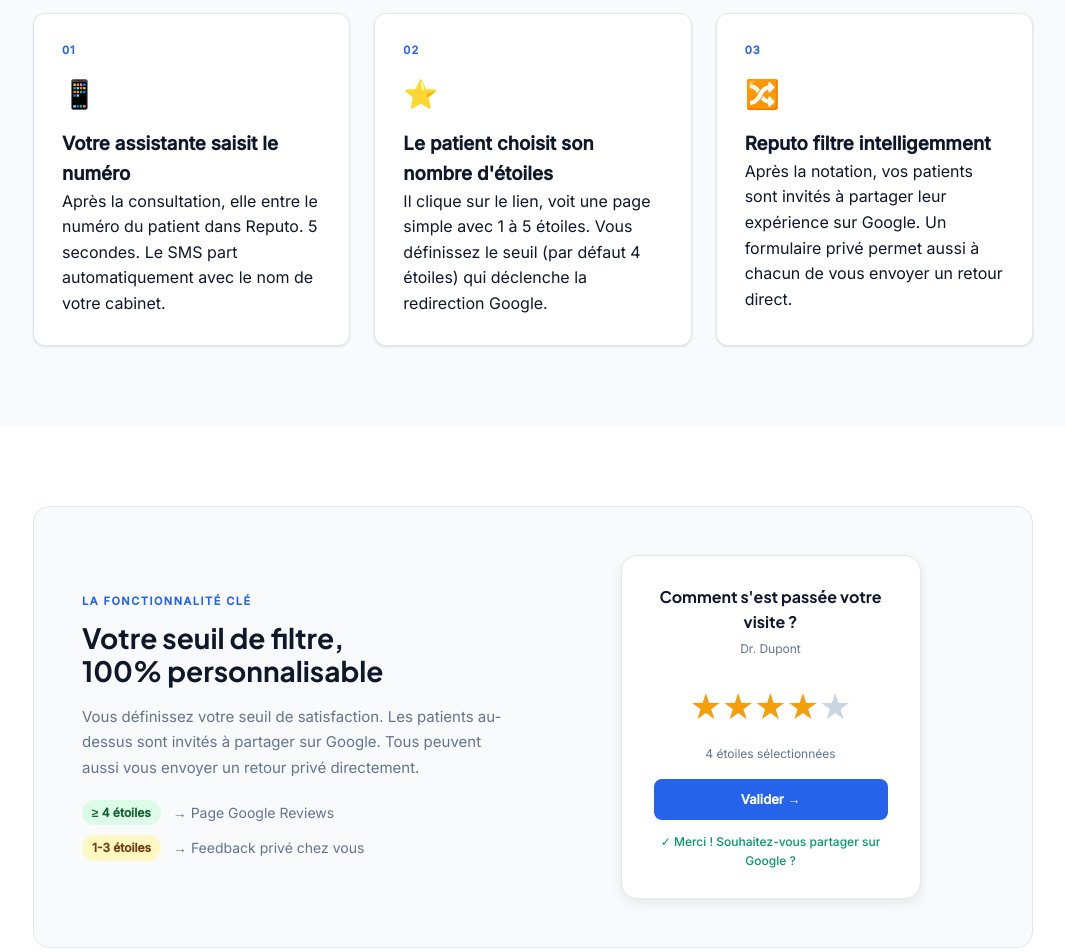
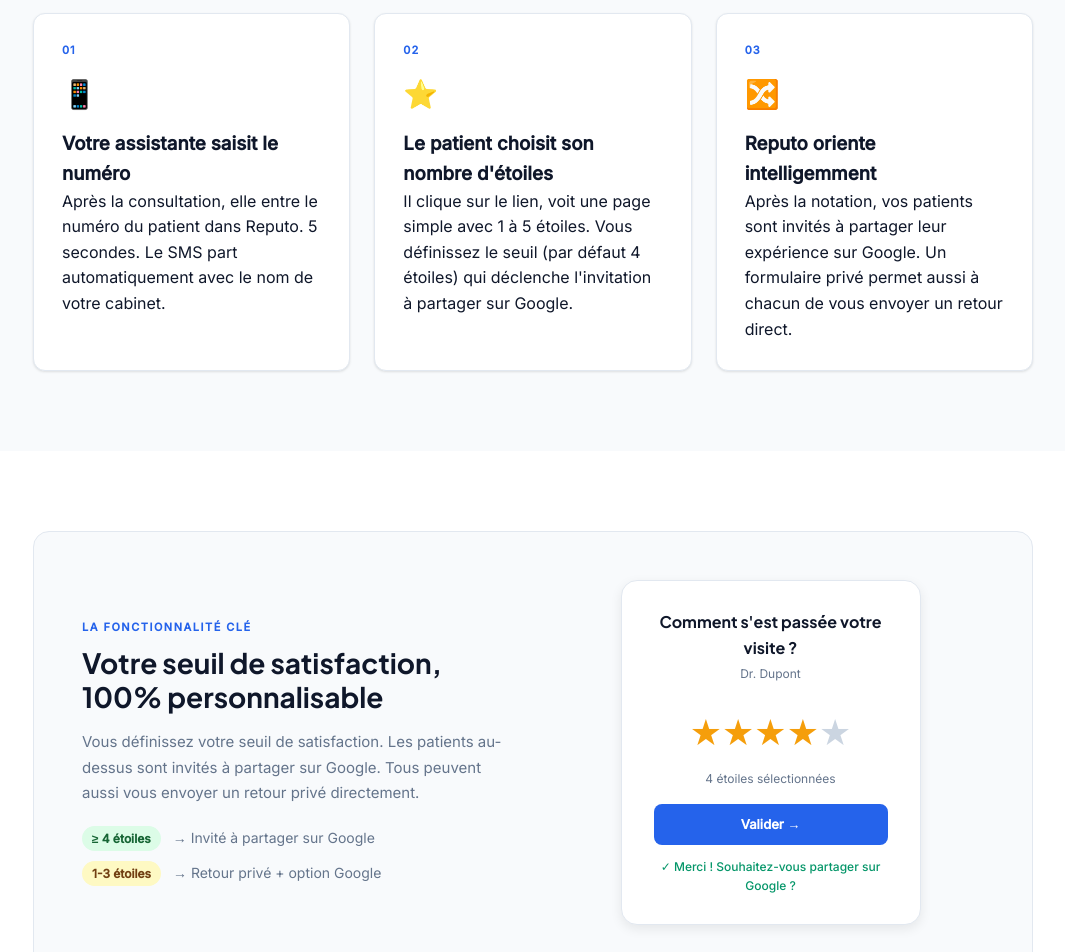
Before and after one commit to mq92330/reputo, a Next.js app: page / in a window 1280 px wide. Shown: the part 1260-2212 px from the top of the page, without its empty margins (107-1172 px from the left). Built offline with nearby package versions, Linux system fonts and the light colour scheme.

Commit message:
final copy fixes landing page

```diff
--- a/app/page.js
+++ b/app/page.js
@@ -99,8 +99,8 @@ export default function LandingPage() {
           <div className={styles.steps}>
             {[
               { n:'01', icon:'📱', title:"Votre assistante saisit le numéro", text:"Après la consultation, elle entre le numéro du patient dans Reputo. 5 secondes. Le SMS part automatiquement avec le nom de votre cabinet." },
-              { n:'02', icon:'⭐', title:"Le patient choisit son nombre d'étoiles", text:"Il clique sur le lien, voit une page simple avec 1 à 5 étoiles. Vous définissez le seuil (par défaut 4 étoiles) qui déclenche la redirection Google." },
-              { n:'03', icon:'🔀', title:"Reputo filtre intelligemment", text:"Après la notation, vos patients sont invités à partager leur expérience sur Google. Un formulaire privé permet aussi à chacun de vous envoyer un retour direct." },
+              { n:'02', icon:'⭐', title:"Le patient choisit son nombre d'étoiles", text:"Il clique sur le lien, voit une page simple avec 1 à 5 étoiles. Vous définissez le seuil (par défaut 4 étoiles) qui déclenche l'invitation à partager sur Google." },
+              { n:'03', icon:'🔀', title:"Reputo oriente intelligemment", text:"Après la notation, vos patients sont invités à partager leur expérience sur Google. Un formulaire privé permet aussi à chacun de vous envoyer un retour direct." },
             ].map(s => (
               <div key={s.n} className={styles.step}>
                 <div className={styles.stepNum}>{s.n}</div>
@@ -120,7 +120,7 @@ export default function LandingPage() {
             <div className={styles.filterLeft}>
               <div className={styles.sectionLabel}>La fonctionnalité clé</div>
               <h2 style={{fontFamily:'var(--font-display)', fontSize:'28px', fontWeight:700, lineHeight:1.2, marginBottom:'16px'}}>
-                Votre seuil de filtre,<br/>100% personnalisable
+                Votre seuil de satisfaction,<br/>100% personnalisable
               </h2>
               <p style={{color:'var(--muted)', fontSize:'15px', lineHeight:1.7, marginBottom:'20px'}}>
                 Vous définissez votre seuil de satisfaction. Les patients au-dessus sont invités à partager sur Google. Tous peuvent aussi vous envoyer un retour privé directement.
@@ -128,11 +128,11 @@ export default function LandingPage() {
               <div className={styles.filterExamples}>
                 <div className={styles.filterEx}>
                   <span className={styles.filterExBadge} style={{background:'#DCFCE7', color:'#166534'}}>≥ 4 étoiles</span>
-                  <span>→ Page Google Reviews</span>
+                  <span>→ Invité à partager sur Google</span>
                 </div>
                 <div className={styles.filterEx}>
                   <span className={styles.filterExBadge} style={{background:'#FEF9C3', color:'#713F12'}}>1-3 étoiles</span>
-                  <span>→ Feedback privé chez vous</span>
+                  <span>→ Retour privé + option Google</span>
                 </div>
               </div>
             </div>
```
